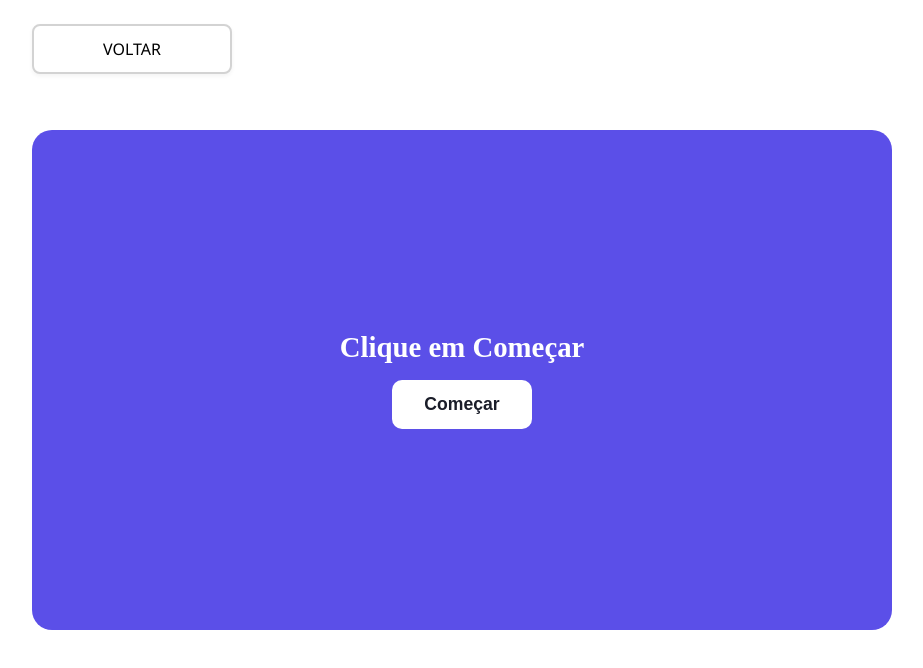
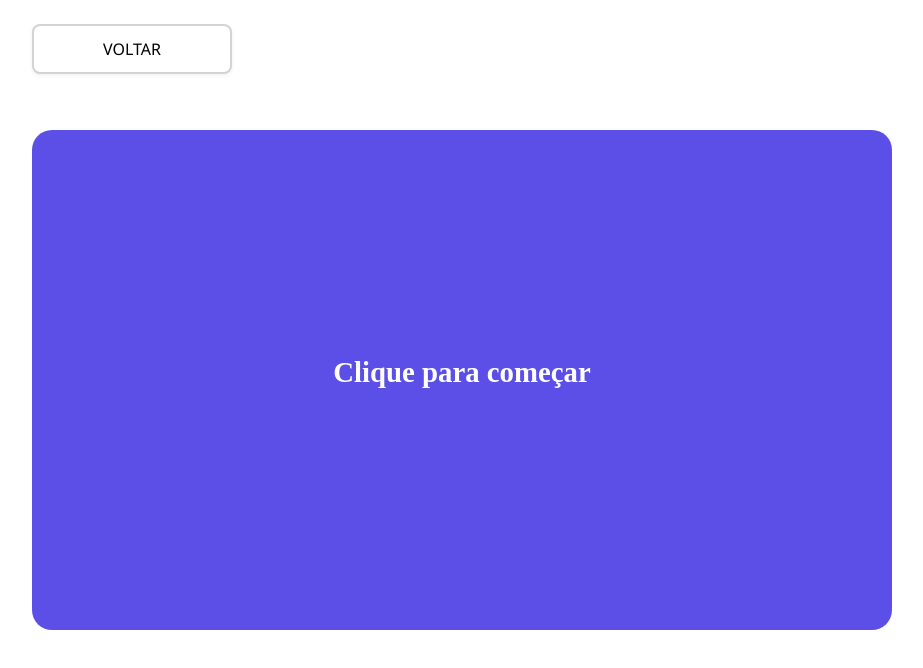
Before and after one commit to leandroxelor00/MindGames, a React (Vite) app in the folder frontend/: page /game/reaction-time in a window 1280 px wide. Shown: the top 668 px of the page, without its empty margins (178-1101 px from the left). Built offline with nearby package versions, Linux system fonts and the light colour scheme.

Commit message:
Update ReactionTime.jsx

```diff
--- a/frontend/src/games/reaction-time/ReactionTime.jsx
+++ b/frontend/src/games/reaction-time/ReactionTime.jsx
@@ -1,67 +1,43 @@
 import { useReactionTime } from "./useReactionTime";
 import styles from "./ReactionTime.module.css";
-
 export function ReactionTime() {
-  const {
-    status,
-    reactionTime,
-    iniciar,
-    clicarTela,
-    tentarNovamente,
-  } = useReactionTime();
-
+  const { status, reactionTime, iniciar, clicarTela, tentarNovamente } =
+    useReactionTime();
   function handleClickArea() {
+    if (status === "idle") {
+      iniciar();
+      return;
+    }
     clicarTela();
   }
-
   function getMensagem() {
     switch (status) {
       case "idle":
-        return "Clique em Começar";
-
+        return "Clique para começar";
       case "waiting":
         return "Espere a cor mudar...";
-
       case "ready":
         return "CLIQUE AGORA!";
-
       case "tooSoon":
         return "Muito cedo!";
-
       case "done":
         return "Seu tempo de reação:";
-
       default:
         return "";
     }
   }
-
   return (
     <div
       className={`${styles.area} ${styles[status]}`}
       onClick={handleClickArea}
     >
+      {" "}
       <div className={styles.conteudo}>
-        <p className={styles.mensagem}>{getMensagem()}</p>
-
+        {" "}
+        <p className={styles.mensagem}>{getMensagem()}</p>{" "}
         {status === "done" && (
-          <p className={styles.tempo}>
-            {reactionTime.toFixed(0)} ms
-          </p>
-        )}
-
-        {status === "idle" && (
-          <button
-            className={styles.botao}
-            onClick={(event) => {
-              event.stopPropagation();
-              iniciar();
-            }}
-          >
-            Começar
-          </button>
-        )}
-
+          <p className={styles.tempo}> {reactionTime.toFixed(0)} ms </p>
+        )}{" "}
         {status === "tooSoon" && (
           <button
             className={styles.botao}
@@ -70,10 +46,10 @@ export function ReactionTime() {
               tentarNovamente();
             }}
           >
-            Tentar novamente
+            {" "}
+            Tentar novamente{" "}
           </button>
-        )}
-
+        )}{" "}
         {status === "done" && (
           <button
             className={styles.botao}
@@ -82,10 +58,11 @@ export function ReactionTime() {
               tentarNovamente();
             }}
           >
-            Jogar novamente
+            {" "}
+            Jogar novamente{" "}
           </button>
-        )}
-      </div>
+        )}{" "}
+      </div>{" "}
     </div>
   );
 }
```
